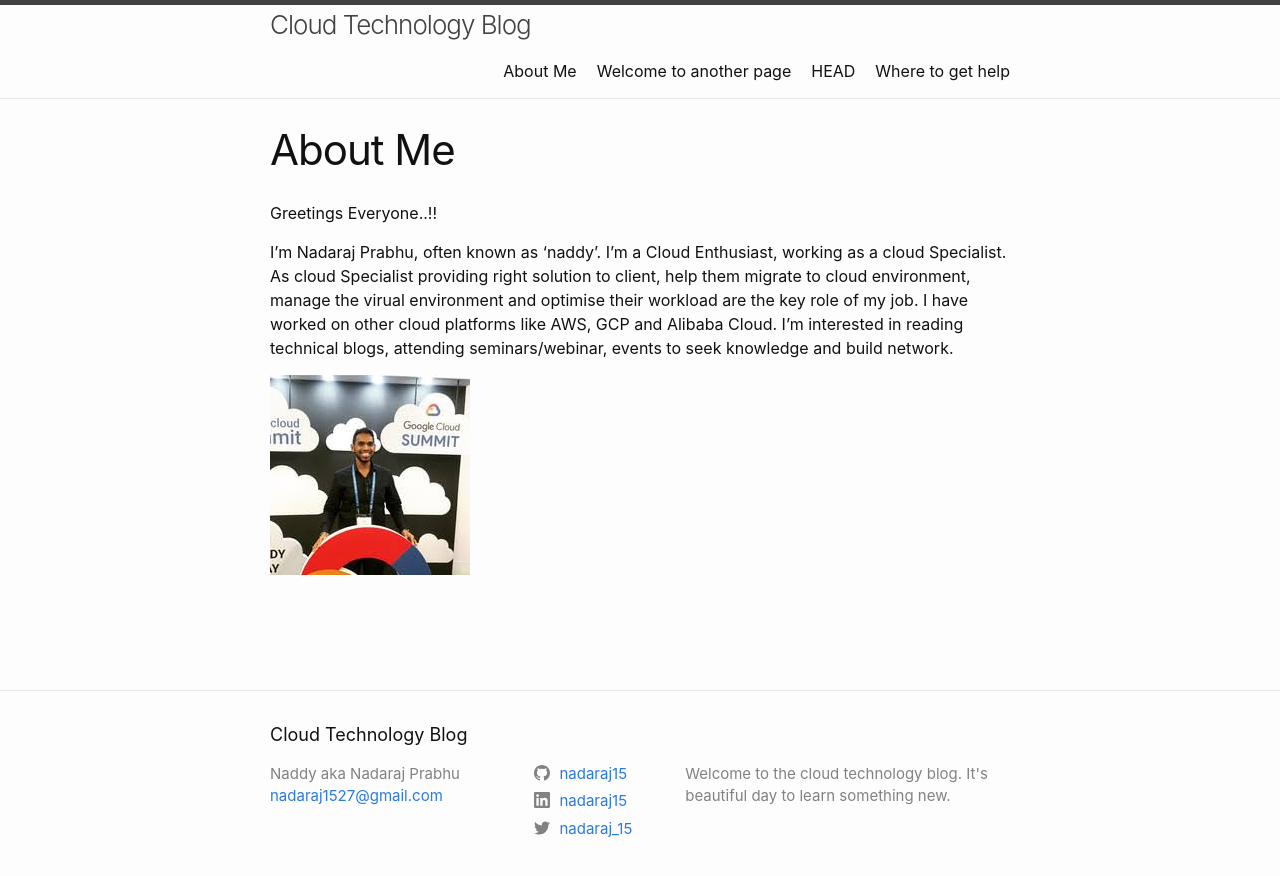
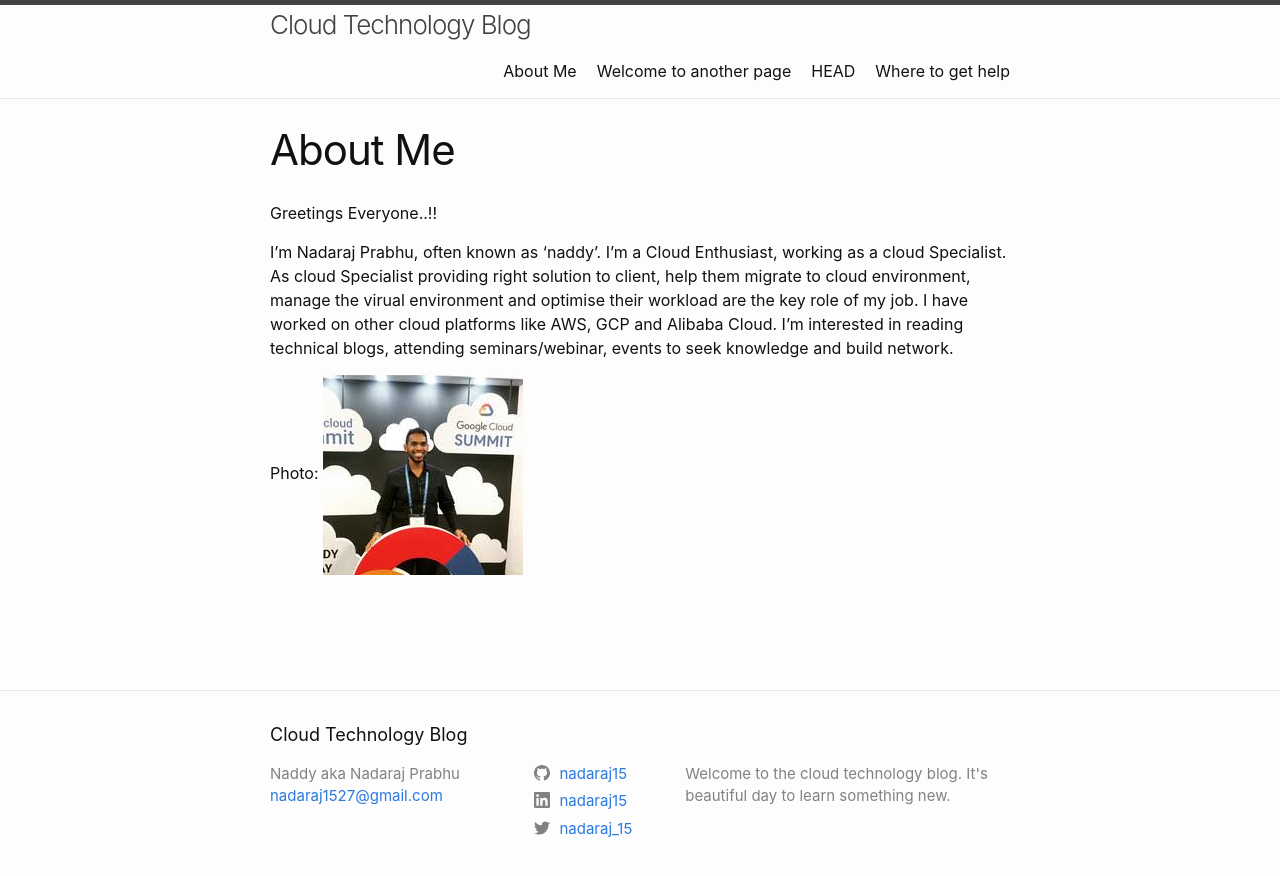
Before and after one commit to nadaraj15/home, a Jekyll site: the page built from about.md, in a window 1280 px wide. Shown: the top 876 px of the page. Built offline with Jekyll 4.4.1, drawn with Linux system fonts in a browser that asks for light colours.

Commit message:
Update about.md

```diff
--- a/about.md
+++ b/about.md
@@ -9,6 +9,7 @@ Greetings Everyone..!!
 I'm Nadaraj Prabhu, often known as 'naddy'. I'm a Cloud Enthusiast, working as a cloud Specialist. As cloud Specialist providing right solution to client, help them migrate to cloud environment, manage the virual environment and optimise their workload are the key role of my job. I have worked on other cloud platforms like AWS, GCP and Alibaba Cloud. I'm interested in reading technical blogs, attending seminars/webinar, events to seek knowledge and build network.
 
 
-   ![alt text][MyPhoto]
+Photo:
+![alt text][logo]
 
-[MyPhoto]: https://github.com/nadaraj15/home/blob/master/NadarajPhoto.png "MyPhoto"
+[logo]: https://github.com/nadaraj15/home/blob/master/NadarajPhoto.png "Logo Title Text 2"
```
